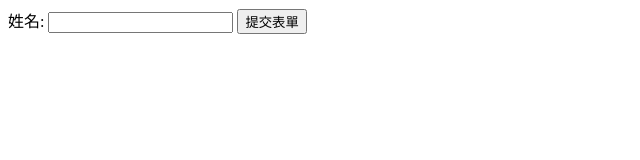
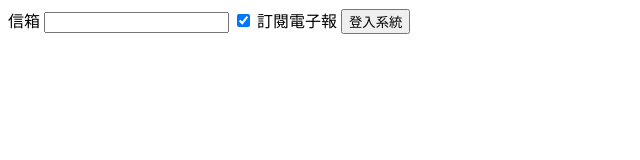
Before and after one commit to smillzy/HtmlLearning, a plain HTML site: page HtmlPractise/表單.html in a window 1280 px wide. Shown: the whole page, without its empty margins (0-640 px from the left). Drawn offline with Linux system fonts and the light colour scheme.

Commit message:
GET and POST, <input> type Attributes
In this topic, I learn about using HTML form elements, including the <form> tag with GET and POST methods, as well as the different type attributes of the <input> tag: checkbox, email, file, password, text. Through these attributes and tags, I create versatile forms to collect and submit user-input data.

```diff
--- a/HtmlPractise/表單.html
+++ b/HtmlPractise/表單.html
@@ -7,11 +7,21 @@
     <title>故宮問券調查</title>
   </head>
   <body>
-    <form action="">
-      <label for="名字">姓名:</label>
-      <input id="名字" type="text" name="姓名" />
+    <form action="" method="get">
+      <!-- <label for="名字">姓名:</label>
+      <input id="名字" type="text" name="姓名" /> -->
       <!-- 只有加上name屬性，資料才會被送到後端伺服器 -->
-      <button type="submit">提交表單</button>
+      <!-- <button type="submit">提交表單</button> -->
+      <!-- <label for="email">帳號:</label>
+      <input id="email" type="text" name="email" /> -->
+      <!-- <label for="password">密碼:</label>
+      <input id="password" type="password" name="password" /> -->
+      <label for="信箱">信箱</label>
+      <input id="信箱" type="email" name="email" required />
+      <input id="電子報" type="checkbox" checked name="電子報" value="訂閱" />
+      <label for="電子報">訂閱電子報</label>
+      <button type="submit">登入系統</button>
+      <!-- <input type="file" /> -->
     </form>
   </body>
 </html>
```
Also changed, not shown: 1 other file.
